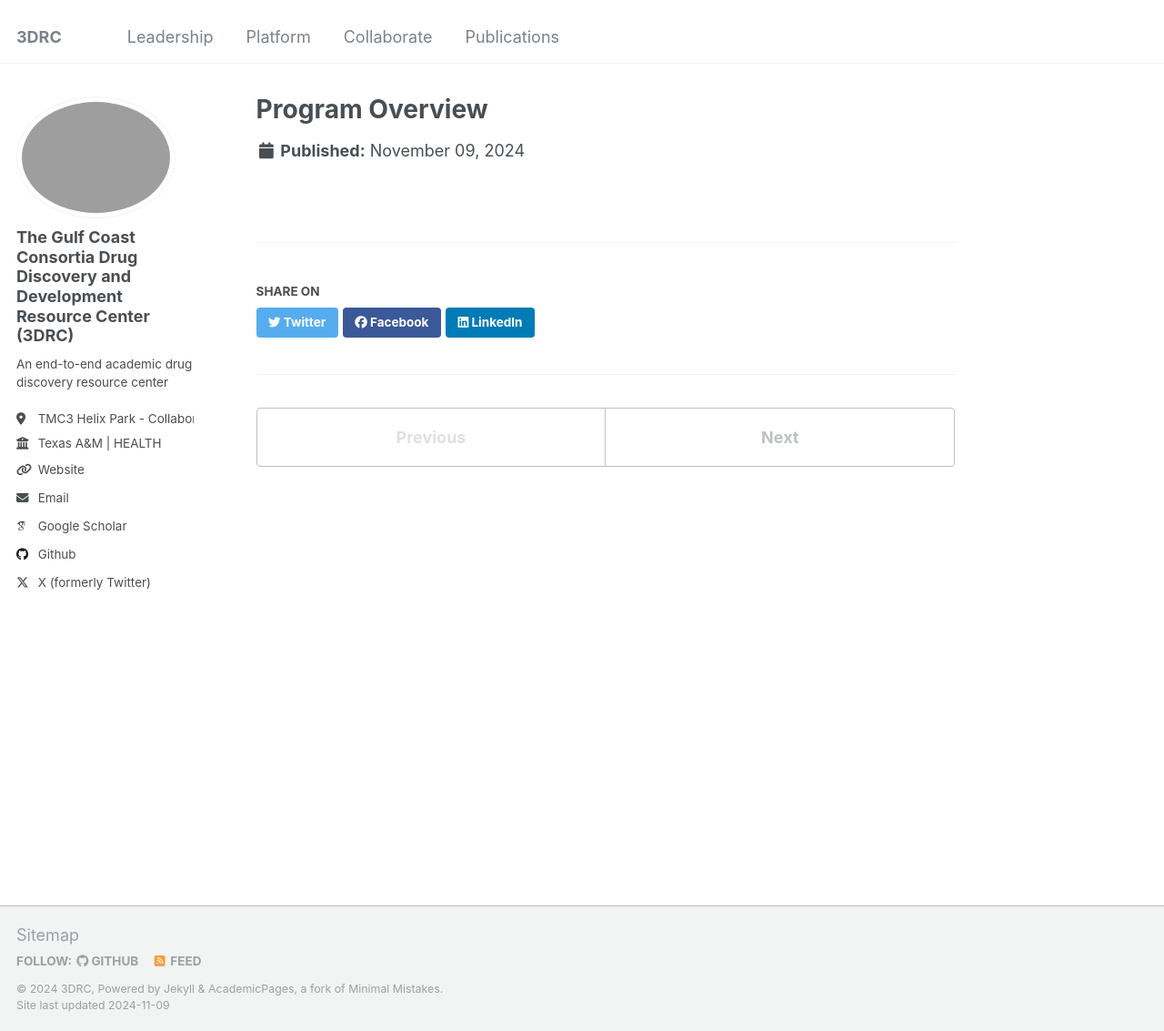
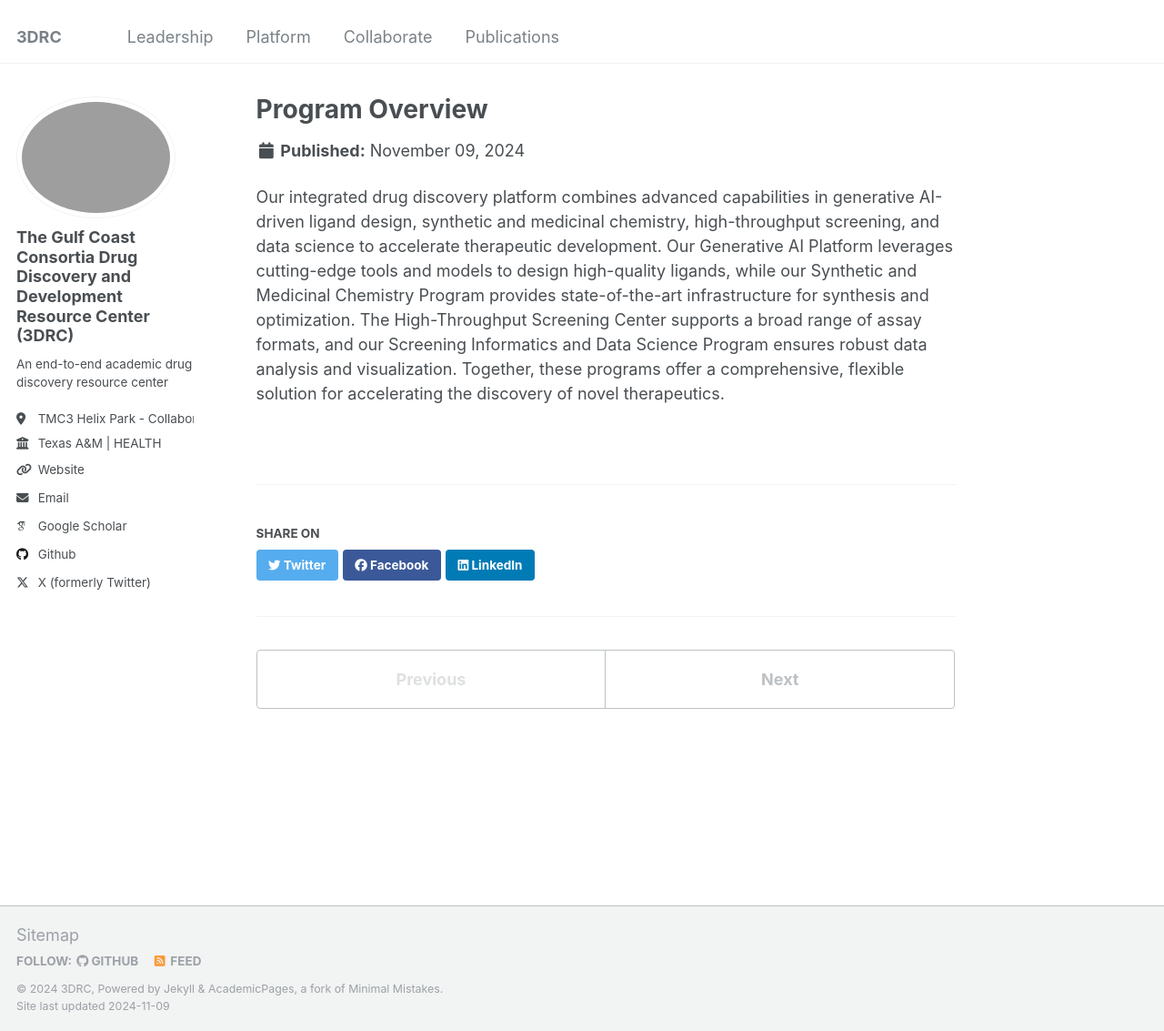
Before and after one commit to TAMU-3DRC/TAMU-3DRC.github.io, a Jekyll site: the page built from _platform/1_Overview.md, in a window 1280 px wide and 1133 px high. Shown: the whole window at 91% size. Built offline with Jekyll 4.4.1, drawn with Linux system fonts in a browser that asks for light colours; some web fonts are replaced.

Commit message:
Update 1_Overview.md

```diff
--- a/_platform/1_Overview.md
+++ b/_platform/1_Overview.md
@@ -3,3 +3,4 @@
 excerpt: "A one-stop for drug discovery and development<br/><img src='/images/DMTA.png'>"
 collection: portfolio
 ---
+Our integrated drug discovery platform combines advanced capabilities in generative AI-driven ligand design, synthetic and medicinal chemistry, high-throughput screening, and data science to accelerate therapeutic development. Our Generative AI Platform leverages cutting-edge tools and models to design high-quality ligands, while our Synthetic and Medicinal Chemistry Program provides state-of-the-art infrastructure for synthesis and optimization. The High-Throughput Screening Center supports a broad range of assay formats, and our Screening Informatics and Data Science Program ensures robust data analysis and visualization. Together, these programs offer a comprehensive, flexible solution for accelerating the discovery of novel therapeutics.
```
